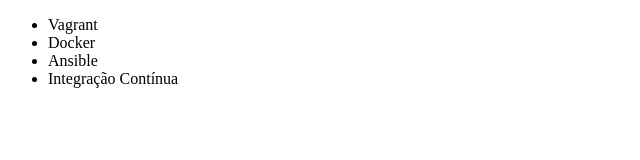
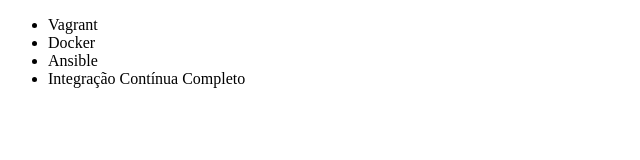
Before and after one commit to d0tsd0tsd0ts/alura-git, a plain HTML site: page index.html in a window 1280 px wide. Shown: the full height of the page, 0-640 px from the left. Drawn offline with Linux system fonts and the light colour scheme.

Commit message:
Renomeando curso de Integração Contínua

```diff
--- a/index.html
+++ b/index.html
@@ -9,6 +9,6 @@
 		<li>Vagrant</li>
 		<li>Docker</li>
 		<li>Ansible</li>
-		<li>Integração Contínua</li>
+		<li>Integração Contínua Completo</li>
 	</ul>
 </body>
```
